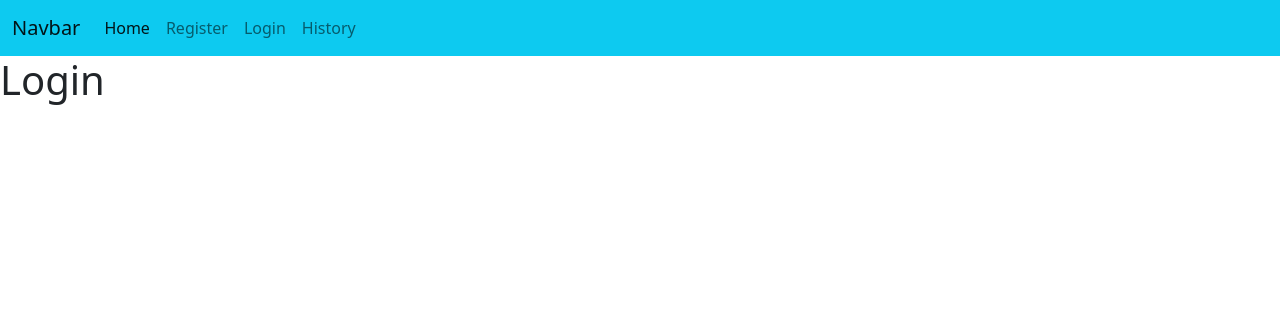
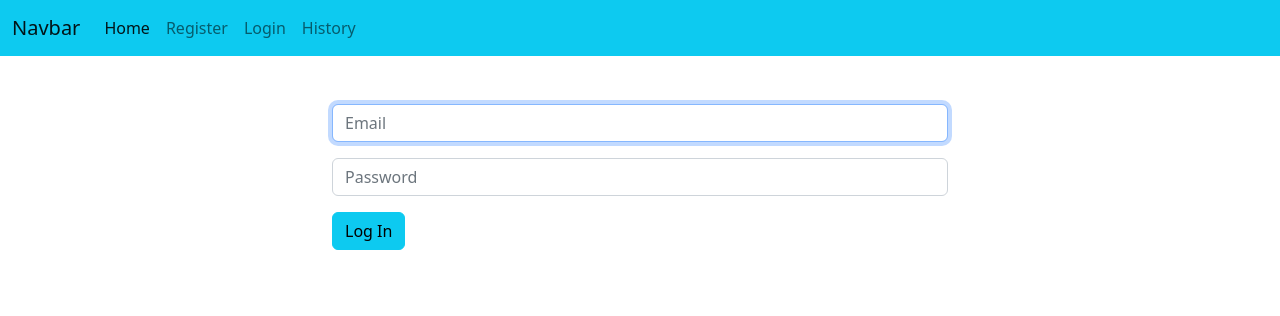
Before and after one commit to daniel19e/Banking-App-Project, a Flask app: page /login in a window 1280 px wide. Shown: the top 316 px of the page. Run offline with Flask 2, Linux system fonts and the light colour scheme.

Commit message:
start setting up login page

```diff
--- a/application/Forms.py
+++ /dev/null
@@ -1,5 +0,0 @@
-from flask_wtf import FlaskForm
-from flask_wtf.file import FileField, FileAllowed
-from flask_login import current_user
-from wtforms import StringField, PasswordField, SubmitField, BooleanField, TextAreaField
-from wtforms.validators import DataRequired, Length, Email, EqualTo, ValidationError
--- a/application/routes.py
+++ b/application/routes.py
@@ -1,13 +1,26 @@
 from flask import flash, redirect, render_template, request, session
 from application import app, dbcur, bcrypt, conn
 import uuid
+from enum import Enum
+
+
+class Column(Enum):
+    ID = 0
+    DOB = 1
+    FNAME = 2
+    LNAME = 3
+    EMAIL = 4
+    PWH = 5
+
+
+current_user = None
 
 
 @app.route("/")
 def index():
     dbcur.execute("SELECT * FROM BankUser")
     user = dbcur.fetchall()
-    return render_template("index.html", user=user[0][2] + " " + user[0][3])
+    return render_template("index.html", user=user[0][Column.FNAME.value] + " " + user[0][Column.LNAME.value])
 
 
 @app.route("/register", methods=["GET", "POST"])
@@ -15,14 +28,21 @@ def register():
     if request.method == "POST":
         id = uuid.uuid4().int & (1 << 30)-1
         email = request.form.get("email")
+        dbcur.execute(f"SELECT * FROM BankUser WHERE email = '{email}'")
+        if len(dbcur.fetchall()):
+            # email already in database
+            return render_template('error.html')
         fname = request.form.get("fname")
         lname = request.form.get("lname")
         dob = request.form.get("dob")
         if request.form.get("password") != request.form.get("pwconfirmation"):
-            return redirect('/')
-        hashpw = bcrypt.generate_password_hash(request.form.get("password"))
-        print("asdasdd", id, email, fname, lname)
+            # password doesn't match confirmation field
+            return render_template('error.html')
 
+        hashpw = bcrypt.generate_password_hash(
+            request.form.get("password")).decode('utf-8')
+
+        # add new user to database
         dbcur.execute("INSERT INTO BankUser (UserID, Dob, Fname, Lname, Email, PwHash) VALUES (%s, %s, %s, %s, %s, %s)",
                       (id, dob, fname, lname, email, hashpw))
         conn.commit()
@@ -33,26 +53,37 @@ def register():
         return render_template("register.html")
 
 
-@app.route("/login")
+@app.route("/login", methods=["GET", "POST"])
 def login():
-    return render_template("login.html")
+    if request.method == "POST":
+        email = request.form.get("email")
+        pw = request.form.get("password")
+        dbcur.execute(f"SELECT * FROM BankUser WHERE Email = '{email}'")
+        user = dbcur.fetchall()
+        if not bcrypt.check_password_hash(user[0][Column.PWH.value], pw):
+            return render_template("error.html")
+        else:
+            print(user)
+            return render_template("index.html")
+    else:
+        return render_template("login.html")
 
 
-@app.route("/deposit")
+@ app.route("/deposit")
 def deposit():
     pass
 
 
-@app.route("/withdraw")
+@ app.route("/withdraw")
 def withdraw():
     pass
 
 
-@app.route("/transfer")
+@ app.route("/transfer")
 def transfer():
     pass
 
 
-@app.route("/history")
+@ app.route("/history")
 def history():
     pass
--- a/application/templates/login.html
+++ b/application/templates/login.html
@@ -5,6 +5,14 @@
 {% endblock %}
 {% block main %}
 
- <h1>Login</h1>
-
+ <div class="container mt-5 w-50">
+    <form action="/login" method="post">
+        <div class="form-group mb-3">
+            <input autocomplete="off" autofocus class="form-control" name="email" placeholder="Email" type="email">
+        </div>
+        <div class="form-group mb-3">
+            <input class="form-control" name="password" placeholder="Password" type="password">
+        </div>
+        <button class="btn btn-info" type="submit">Log In</button>
+    </form>
 {% endblock %}
```
Also changed, not shown: application/templates/error.html (added, +10 -0 lines), application/Models.py (deleted).
